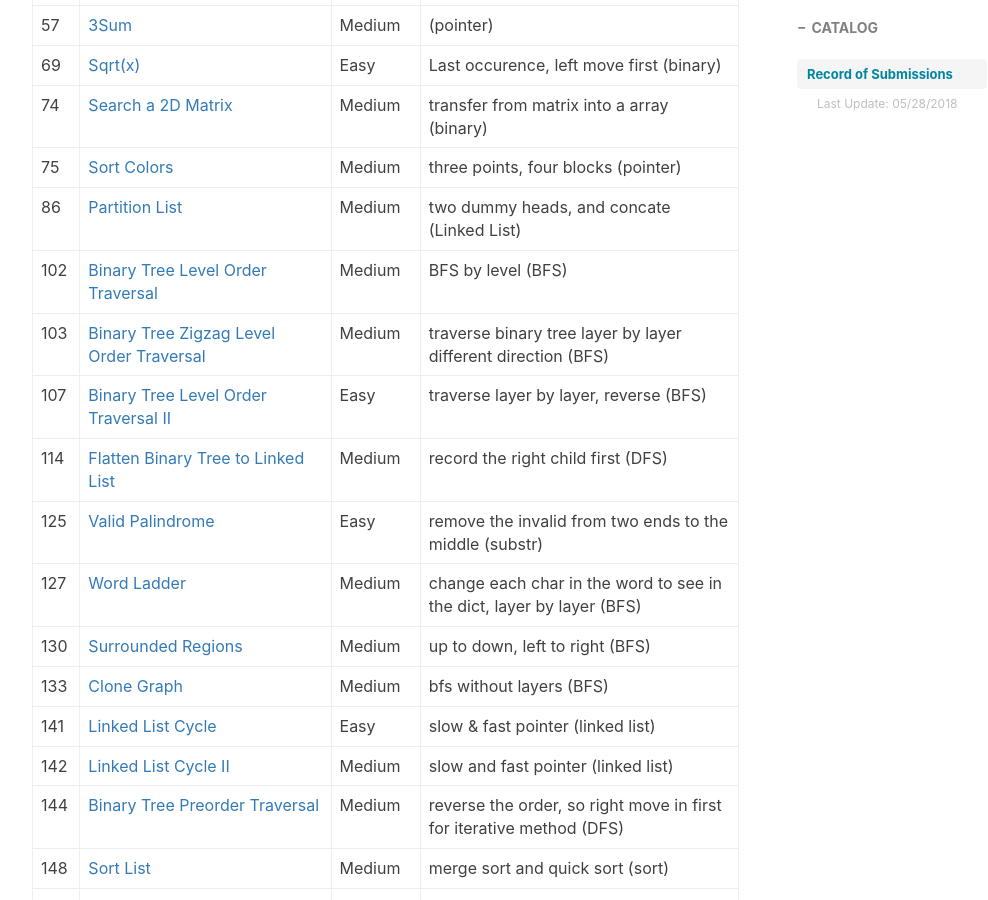
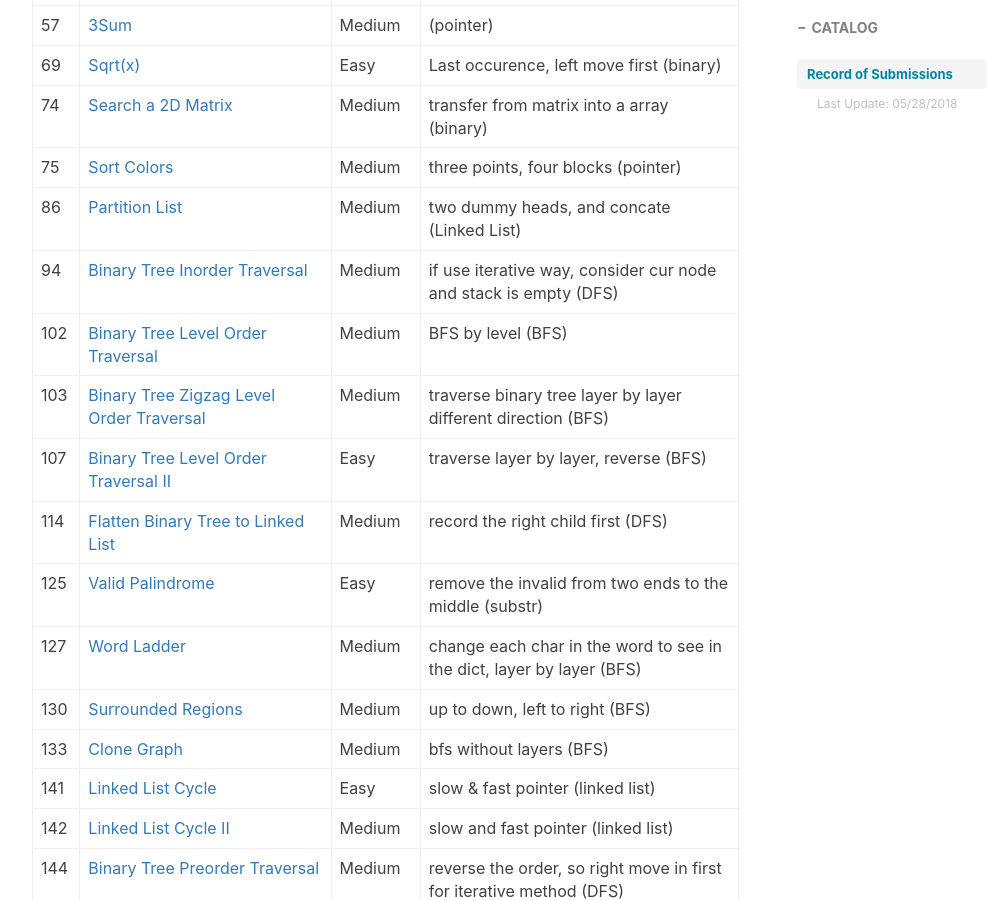
Before and after one commit to ly16/ly16.github.io, a Jekyll site: the page built from _posts/2018-05-18-leetcode-record-round1.md, in a window 1280 px wide and 900 px high, scrolled down 1219 px. Shown: the whole window, without its empty margins (233-1221 px from the left). Built offline with Jekyll 4.4.1, drawn with Linux system fonts in a browser that asks for light colours; nearby versions of some CDN libraries; comment, search, counter and statistics services are not loaded.

Commit message:
Update 2018-05-18-leetcode-record-round1.md

```diff
--- a/_posts/2018-05-18-leetcode-record-round1.md
+++ b/_posts/2018-05-18-leetcode-record-round1.md
@@ -31,6 +31,7 @@ tags:
 |74|[Search a 2D Matrix](https://github.com/ly16/LC-Practice/blob/master/Search%20a%202D%20Matrix.java)|Medium|transfer from matrix into a array (binary)|
 |75|[Sort Colors](https://github.com/ly16/LC-Practice/blob/master/Rainbow%20Sort.java)|Medium|three points, four blocks (pointer)|
 |86|[Partition List](https://github.com/ly16/LC-Practice/blob/master/Partition%20Linked%20List.java)|Medium|two dummy heads, and concate (Linked List)|
+|94|[Binary Tree Inorder Traversal](https://github.com/ly16/LC-Practice/blob/master/In-order%20Traversal%20Of%20Binary%20Tree.java)|Medium|if use iterative way, consider cur node and stack is empty (DFS)|
 |102|[Binary Tree Level Order Traversal](https://github.com/ly16/LC-Practice/blob/master/Get%20Keys%20In%20Binary%20Tree%20Layer%20By%20Layer.java)|Medium|BFS by level (BFS)|
 |103|[Binary Tree Zigzag Level Order Traversal](https://github.com/ly16/LC-Practice/blob/master/Get%20Keys%20In%20Binary%20Tree%20Layer%20By%20Layer%20Zig-Zag%20Order.java)|Medium|traverse binary tree layer by layer different direction (BFS)|
 |107|[Binary Tree Level Order Traversal II](https://github.com/ly16/LC-Practice/blob/master/Binary%20Tree%20Level%20Order%20Traversal%20II.java)|Easy|traverse layer by layer, reverse (BFS)|
```
